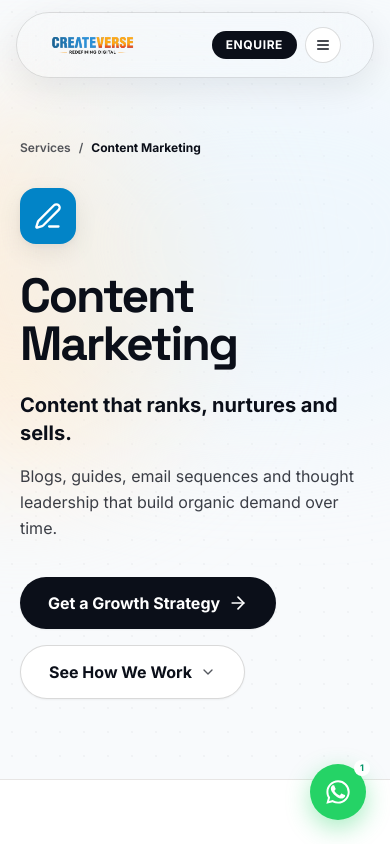
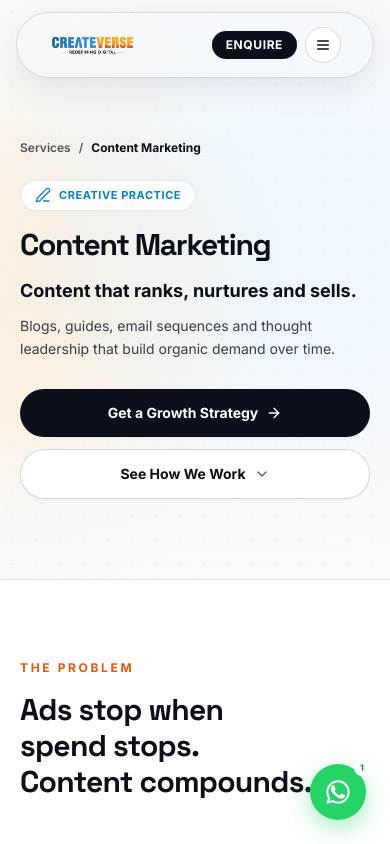
Before and after one commit to aryanbarota21235/CreateVerse, a Next.js app: page /services/content-marketing in a window 390 px wide. Shown: the top 844 px of the page. Built offline with nearby package versions, Linux system fonts and the light colour scheme.

Commit message:
fix(services): replace blue box with elegant practice badge, improve mobile layout and tune browse scroll offset

```diff
--- a/src/app/services/[slug]/page.tsx
+++ b/src/app/services/[slug]/page.tsx
@@ -45,14 +45,18 @@ export default async function ServicePage({ params }: { params: Promise<{ slug:
               <span>/</span>
               <span className="text-ink font-bold">{service.name}</span>
             </nav>
-            <div className="mt-8 flex h-14 w-14 items-center justify-center rounded-2xl bg-accent text-white shadow-lift">
-              {Icon && <Icon className="h-7 w-7" />}
+            <div className="mt-6 inline-flex items-center gap-2 rounded-full border border-stone-200/90 bg-white/90 px-3.5 py-1.5 shadow-xs backdrop-blur-sm">
+              {Icon && <Icon className="h-4 w-4 text-accent" />}
+              <span className="text-[11px] font-bold uppercase tracking-wider text-accent">
+                {service.category} Practice
+              </span>
             </div>
-            <h1 className="text-balance mt-7 max-w-3xl font-display text-5xl font-bold tracking-tightest text-ink sm:text-6xl">
+
+            <h1 className="text-balance mt-4 max-w-3xl font-display text-3xl sm:text-5xl lg:text-6xl font-bold tracking-tightest text-ink">
               {service.name}
             </h1>
-            <p className="mt-6 max-w-2xl text-xl font-bold leading-snug text-ink">{service.tagline}</p>
-            <p className="mt-4 max-w-2xl text-base leading-relaxed text-ink/80 font-normal">{service.description}</p>
+            <p className="mt-4 sm:mt-6 max-w-2xl text-lg sm:text-xl font-bold leading-snug text-ink">{service.tagline}</p>
+            <p className="mt-3 sm:mt-4 max-w-2xl text-sm sm:text-base leading-relaxed text-ink/80 font-normal">{service.description}</p>
             <ServiceHeroButtons serviceName={service.name} />
           </Reveal>
         </div>
--- a/src/components/hero.tsx
+++ b/src/components/hero.tsx
@@ -49,7 +49,7 @@ export default function Hero() {
   const { openEnquiry } = useEnquiry();
 
   return (
-    <section className="relative overflow-hidden bg-paper pt-24 pb-14 sm:pt-28 sm:pb-16 lg:pt-32 lg:pb-20">
+    <section className="relative overflow-hidden bg-paper pt-20 pb-12 sm:pt-28 sm:pb-16 lg:pt-32 lg:pb-20">
       {/* Editorial Luxury Background with Warm Sun and Subtle Sky Glow */}
       <div className="dot-texture absolute inset-0 opacity-80 pointer-events-none" />
       <div className="grid-texture-light absolute inset-0 opacity-30 pointer-events-none" />
@@ -64,7 +64,7 @@ export default function Hero() {
         {/* Main Editorial Agency Headline */}
         <div className="mx-auto max-w-4xl text-center">
           <Reveal>
-            <div className="inline-flex items-center gap-2 rounded-full border border-black/[0.12] bg-white px-4 py-1.5 text-[11px] font-bold uppercase tracking-[0.2em] text-ink shadow-xs backdrop-blur-md">
+            <div className="inline-flex items-center gap-2 rounded-full border border-black/[0.12] bg-white px-3.5 py-1 sm:px-4 sm:py-1.5 text-[10px] sm:text-[11px] font-bold uppercase tracking-[0.2em] text-ink shadow-xs backdrop-blur-md">
               <span className="relative flex h-2 w-2">
                 <span className="absolute inline-flex h-full w-full animate-ping rounded-full bg-emerald-400 opacity-75" />
                 <span className="relative inline-flex h-2 w-2 rounded-full bg-emerald-500" />
@@ -74,14 +74,14 @@ export default function Hero() {
           </Reveal>
 
           <Reveal delay={0.1}>
-            <h1 className="text-balance mt-4 font-display text-4xl font-bold leading-[1.05] tracking-tightest text-ink sm:text-5xl md:text-6xl lg:text-[68px]">
+            <h1 className="text-balance mt-3 sm:mt-4 font-display text-3xl sm:text-5xl md:text-6xl lg:text-[68px] font-bold leading-[1.08] tracking-tightest text-ink">
               Turn Digital Attention into{" "}
               <span className="text-accent">Real Revenue.</span>
             </h1>
           </Reveal>
 
           <Reveal delay={0.2}>
-            <p className="mx-auto mt-4 max-w-2xl text-base leading-relaxed text-ink/85 sm:text-lg font-normal">
+            <p className="mx-auto mt-3 sm:mt-4 max-w-2xl text-sm leading-relaxed text-ink/85 sm:text-lg font-normal">
               We design and execute bespoke acquisition systems for luxury real estate developers,
               visa consultancies, political campaigns and high-growth brands — delivering verified
               inquiries and predictable commercial pipeline.
@@ -152,17 +152,21 @@ export default function Hero() {
               })}
             </div>
 
-            {/* Placed at the bottom as requested: smooth scroll to all services below without polluting browser history */}
-            <div className="mt-10 flex items-center justify-center">
+            {/* Placed at the bottom as requested: smooth scroll to all services below with slight lower landing */}
+            <div className="mt-8 sm:mt-10 flex items-center justify-center">
               <button
                 type="button"
                 onClick={() => {
                   const el = document.getElementById("services");
                   if (el) {
-                    el.scrollIntoView({ behavior: "smooth" });
+                    const navOffset = 80;
+                    const elementTop = el.getBoundingClientRect().top + window.pageYOffset;
+                    // Landing slightly lower into the services cards
+                    const targetPosition = elementTop - navOffset + 140;
+                    window.scrollTo({ top: targetPosition, behavior: "smooth" });
                   }
                 }}
-                className="group inline-flex items-center gap-2 rounded-full border border-black/[0.14] bg-white px-7 py-3 text-xs font-bold uppercase tracking-[0.18em] text-ink shadow-card transition-all duration-300 hover:border-accent hover:text-accent"
+                className="group inline-flex items-center gap-2 rounded-full border border-black/[0.14] bg-white px-6 sm:px-7 py-3 text-[11px] sm:text-xs font-bold uppercase tracking-[0.18em] text-ink shadow-card transition-all duration-300 hover:border-accent hover:text-accent active:scale-[0.99]"
               >
                 <span>Browse All 13+ Services</span>
                 <ArrowDown className="h-3.5 w-3.5 transition-transform duration-300 group-hover:translate-y-0.5" />
--- a/src/components/section-heading.tsx
+++ b/src/components/section-heading.tsx
@@ -15,7 +15,7 @@ export default function SectionHeading({ eyebrow, title, description, dark = fal
         {eyebrow}
       </p>
       <h2
-        className={`text-balance mt-4 font-display text-4xl font-bold tracking-tightest sm:text-5xl ${
+        className={`text-balance mt-3 font-display text-2xl sm:text-4xl lg:text-5xl font-bold tracking-tightest ${
           dark ? "text-white" : "text-ink"
         } ${align === "center" ? "mx-auto max-w-3xl" : "max-w-3xl"}`}
       >
@@ -23,7 +23,7 @@ export default function SectionHeading({ eyebrow, title, description, dark = fal
       </h2>
       {description && (
         <p
-          className={`mt-5 max-w-2xl text-lg leading-relaxed ${dark ? "text-white/80" : "text-ink/80 font-normal"} ${
+          className={`mt-3 sm:mt-5 max-w-2xl text-sm sm:text-base lg:text-lg leading-relaxed ${dark ? "text-white/80" : "text-ink/80 font-normal"} ${
             align === "center" ? "mx-auto" : ""
           }`}
         >
--- a/src/components/service-hero-buttons.tsx
+++ b/src/components/service-hero-buttons.tsx
@@ -19,20 +19,20 @@ export default function ServiceHeroButtons({ serviceName }: ServiceHeroButtonsPr
   };
 
   return (
-    <div className="mt-9 flex flex-wrap items-center gap-4">
+    <div className="mt-7 sm:mt-9 flex flex-col sm:flex-row items-stretch sm:items-center gap-3 sm:gap-4">
       <button
         type="button"
         onClick={() => openEnquiry(serviceName)}
-        className="group inline-flex items-center gap-2 rounded-full bg-ink px-7 py-3.5 text-base font-bold text-white transition-all duration-300 hover:bg-accent shadow-sm hover:shadow-md hover:shadow-accent/20"
+        className="group inline-flex items-center justify-center gap-2 rounded-full bg-ink px-6 sm:px-7 py-3.5 text-sm sm:text-base font-bold text-white transition-all duration-300 hover:bg-accent shadow-sm hover:shadow-md hover:shadow-accent/20 active:scale-[0.99]"
       >
         <span>Get a Growth Strategy</span>
-        <ArrowRight className="h-5 w-5 transition-transform duration-300 group-hover:translate-x-1" />
+        <ArrowRight className="h-4 w-4 sm:h-5 sm:w-5 transition-transform duration-300 group-hover:translate-x-1" />
       </button>
 
       <button
         type="button"
         onClick={scrollToHowWeWork}
-        className="group inline-flex items-center gap-2 rounded-full border border-black/[0.15] bg-white px-7 py-3.5 text-base font-bold text-ink shadow-sm transition-all duration-300 hover:border-accent hover:text-accent hover:shadow-sm"
+        className="group inline-flex items-center justify-center gap-2 rounded-full border border-black/[0.15] bg-white px-6 sm:px-7 py-3.5 text-sm sm:text-base font-bold text-ink shadow-sm transition-all duration-300 hover:border-accent hover:text-accent hover:shadow-sm active:scale-[0.99]"
       >
         <span>See How We Work</span>
         <ChevronDown className="h-4 w-4 transition-transform duration-300 group-hover:translate-y-0.5 text-ink/70 group-hover:text-accent" />
```
